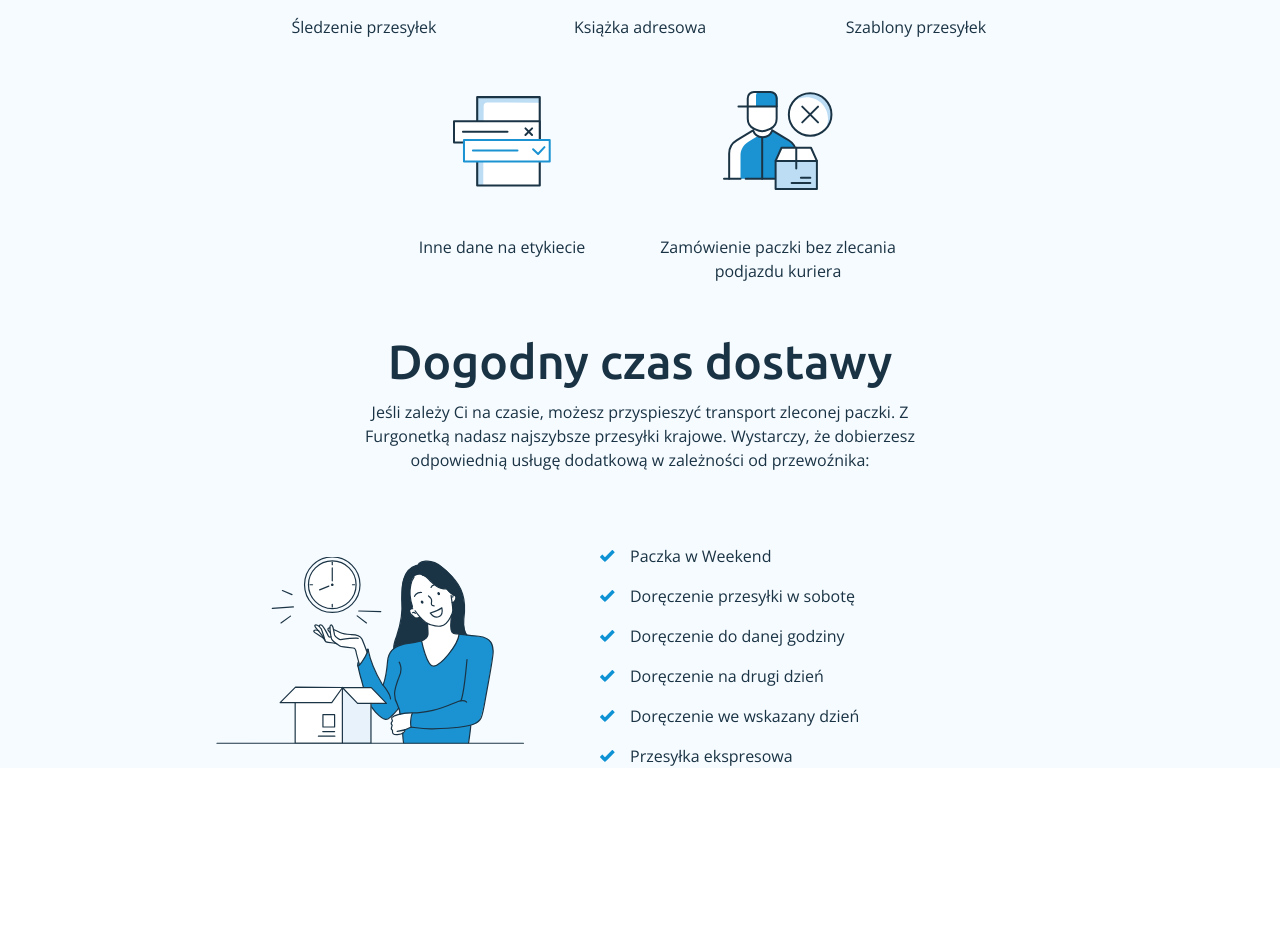
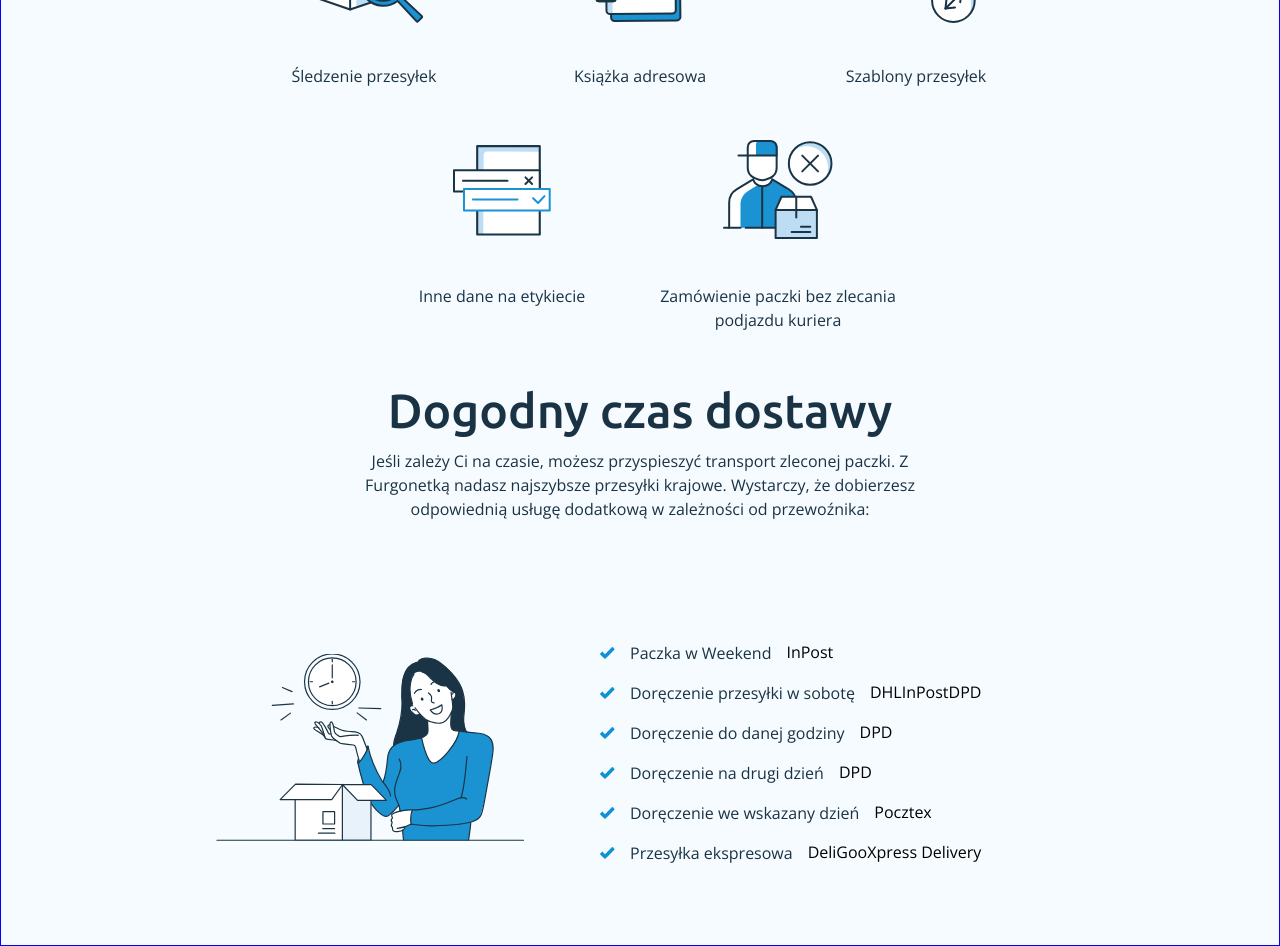
Before and after one commit to EwelinaKopacz/Furgonetka-LandingPage, a React (Create React App) app: page / in a window 1280 px wide. Shown: the part 2620-3566 px from the top of the page. Before the commit the page ends 3468 px from the top, so only its background shows below. Built offline with nearby package versions, Linux system fonts and the light colour scheme.

Commit message:
added Tools component

```diff
--- a/src/components/Delivery/Delivery.js
+++ b/src/components/Delivery/Delivery.js
@@ -17,36 +17,42 @@ function Delivery() {
                         <li className='delivery__item'>
                             <p className='delivery__text'>Paczka w Weekend</p>
                         </li>
+                        <p className='delivery__label'><span className='delivery__name delivery__label--inpost'>InPost</span></p>
                     </div>
                     <div className='delivery__box'>
                         <span className='delivery__icon'></span>
                         <li className='delivery__item'>
                             <p className='delivery__text'>Doręczenie przesyłki w sobotę</p>
                         </li>
+                        <span className='delivery__label'><span className='delivery__name delivery__label--dhl'>DHL</span><span className='delivery__name delivery__label--inpost'>InPost</span><span className='delivery__name delivery__label--dpd'>DPD</span></span>
                     </div>
                     <div className='delivery__box'>
                         <span className='delivery__icon'></span>
                         <li className='delivery__item'>
                             <p className='delivery__text'>Doręczenie do danej godziny</p>
                         </li>
+                        <p className='delivery__label'><span className='delivery__name delivery__label--dpd'>DPD</span></p>
                     </div>
                     <div className='delivery__box'>
                         <span className='delivery__icon'></span>
                         <li className='delivery__item'>
                             <p className='delivery__text'>Doręczenie na drugi dzień</p>
                         </li>
+                        <p className='delivery__label'><span className='delivery__name delivery__label--dpd'>DPD</span></p>
                     </div>
                     <div className='delivery__box'>
                         <span className='delivery__icon'></span>
                         <li className='delivery__item'>
                             <p className='delivery__text'>Doręczenie we wskazany dzień</p>
                         </li>
+                        <p className='delivery__label'><span className='delivery__name delivery__label--pocztex'>Pocztex</span></p>
                     </div>
                     <div className='delivery__box'>
                         <span className='delivery__icon'></span>
                         <li className='delivery__item'>
                             <p className='delivery__text'>Przesyłka ekspresowa</p>
                         </li>
+                        <p className='delivery__label'><span className='delivery__name delivery__label--deligoo'>DeliGoo</span><span className='delivery__name delivery__label--xpressdelivery'>Xpress Delivery</span></p>
                     </div>
                 </ul>
             </div>
--- a/src/components/Features/Features.css
+++ b/src/components/Features/Features.css
@@ -1,21 +1,5 @@
 .features {
     width: 100%;
     background-color: var(--clr-background);
-    display: flex;
-    flex-direction: column;
-    justify-content: center;
-    align-items: center;
-    padding: 0 100px;
-    gap:32px;
+    border:.5px solid blue;
 }
-
-.features__container {
-    width: 100%;
-    display: flex;
-    flex-direction: row;
-    justify-content: center;
-    align-items: flex-start;
-    padding: 0 32px;
-    gap: 16px;
-    border-radius: 8px;
-}
--- a/src/components/Features/Features.js
+++ b/src/components/Features/Features.js
@@ -1,43 +1,26 @@
 import React from 'react';
 import './Features.css';
 import Intro from '../Intro/Intro';
-import ToolsCard from '../ToolsCard/ToolsCard';
+import Tools from "../Tools/Tools";
 import Delivery from '../Delivery/Delivery';
-
-import toolsPhoto1 from '../../assets/tools-photo1.svg';
-import toolsPhoto2 from '../../assets/tools-photo2.svg';
-import toolsPhoto3 from '../../assets/tools-photo3.svg';
-import toolsPhoto4 from '../../assets/tools-photo4.svg';
-import toolsPhoto5 from '../../assets/tools-photo5.svg';
 
 
 const Features = () => {
     return (
-        <>
+        <article className='features'>
             <Intro
                 header='Narzędzia do wysyłki'
                 text='Na platformie Furgonetka.pl nie tylko nadasz tanie przesyłki kurierskie, ale także skorzystasz z bezpłatnych narzędzi,
                 które pozwolą Ci pożegnać czasochłonne czynności. Wysyłkę ułatwią Ci m.in.:'
             />
-            <section className='features'>
-                <div className='features__container tools'>
-                    <ToolsCard photo={toolsPhoto1} text='Śledzenie przesyłek'/>
-                    <ToolsCard photo={toolsPhoto2} text='Książka adresowa'/>
-                    <ToolsCard photo={toolsPhoto3} text='Szablony przesyłek'/>
-                </div>
-                <div className='features__container tools'>
-                    <ToolsCard photo={toolsPhoto4} text='Inne dane na etykiecie'/>
-                    <ToolsCard photo={toolsPhoto5} text='Zamówienie paczki bez zlecania podjazdu kuriera'/>
-                </div>
-
-            </section>
+            <Tools/>
             <Intro
                 header='Dogodny czas dostawy'
                 text='Jeśli zależy Ci na czasie, możesz przyspieszyć transport zleconej paczki. Z Furgonetką nadasz najszybsze przesyłki krajowe.
                 Wystarczy, że dobierzesz odpowiednią usługę dodatkową w zależności od przewoźnika:'
             />
             <Delivery/>
-        </>
+        </article>
     )
 }
 
--- /dev/null
+++ b/src/components/Tools/Tools.css
@@ -0,0 +1,20 @@
+.tools {
+    width: 100%;
+    display: flex;
+    flex-direction: column;
+    justify-content: center;
+    align-items: center;
+    padding: 0 100px;
+    gap:32px;
+}
+
+.tools__container {
+    width: 100%;
+    display: flex;
+    flex-direction: row;
+    justify-content: center;
+    align-items: flex-start;
+    padding: 0 32px;
+    gap: 16px;
+    border-radius: 8px;
+}
--- /dev/null
+++ b/src/components/Tools/Tools.js
@@ -0,0 +1,27 @@
+import React from 'react';
+import './Tools.css';
+import ToolsCard from '../ToolsCard/ToolsCard';
+
+import toolsPhoto1 from '../../assets/tools-photo1.svg';
+import toolsPhoto2 from '../../assets/tools-photo2.svg';
+import toolsPhoto3 from '../../assets/tools-photo3.svg';
+import toolsPhoto4 from '../../assets/tools-photo4.svg';
+import toolsPhoto5 from '../../assets/tools-photo5.svg';
+
+const Tools = () => {
+    return (
+        <section className='tools'>
+            <div className='tools__container tools'>
+                <ToolsCard photo={toolsPhoto1} text='Śledzenie przesyłek'/>
+                <ToolsCard photo={toolsPhoto2} text='Książka adresowa'/>
+                <ToolsCard photo={toolsPhoto3} text='Szablony przesyłek'/>
+            </div>
+            <div className='tools__container tools'>
+                <ToolsCard photo={toolsPhoto4} text='Inne dane na etykiecie'/>
+                <ToolsCard photo={toolsPhoto5} text='Zamówienie paczki bez zlecania podjazdu kuriera'/>
+            </div>
+         </section>
+    )
+}
+
+export default Tools;
```
